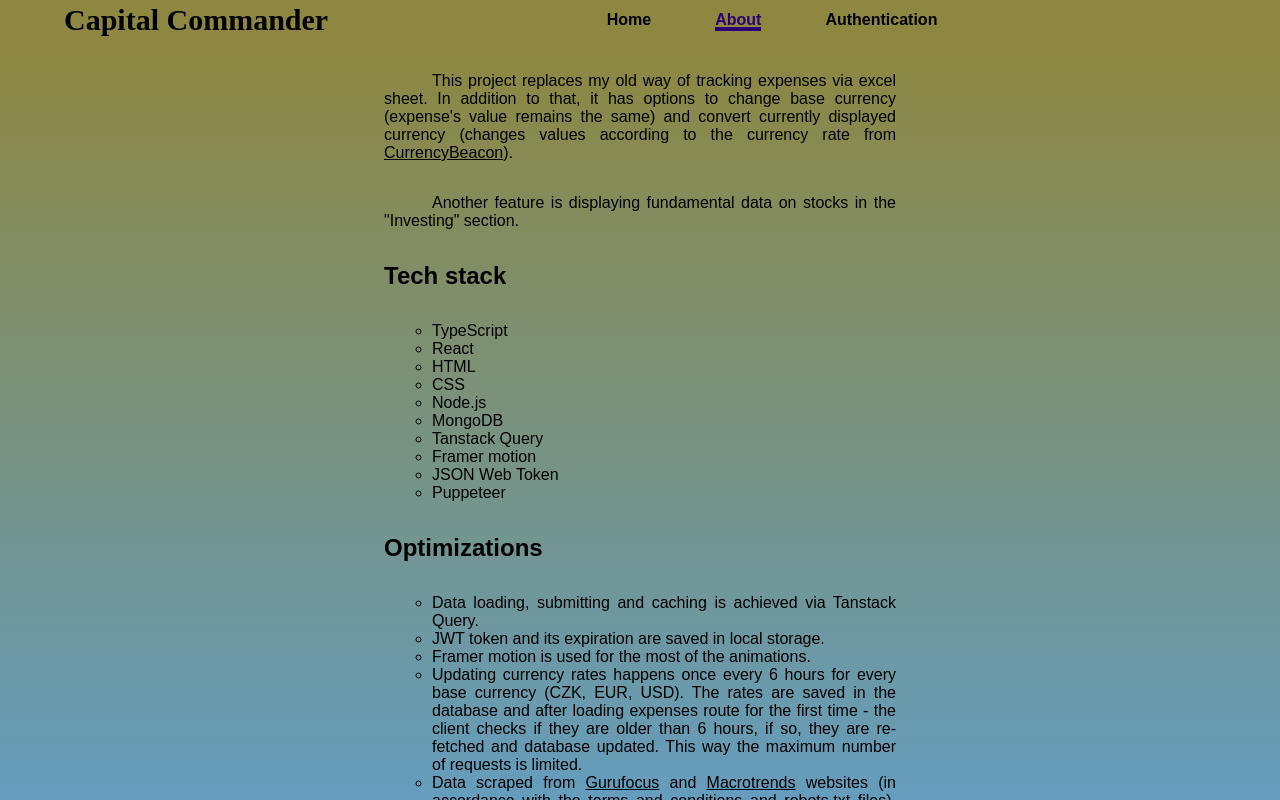
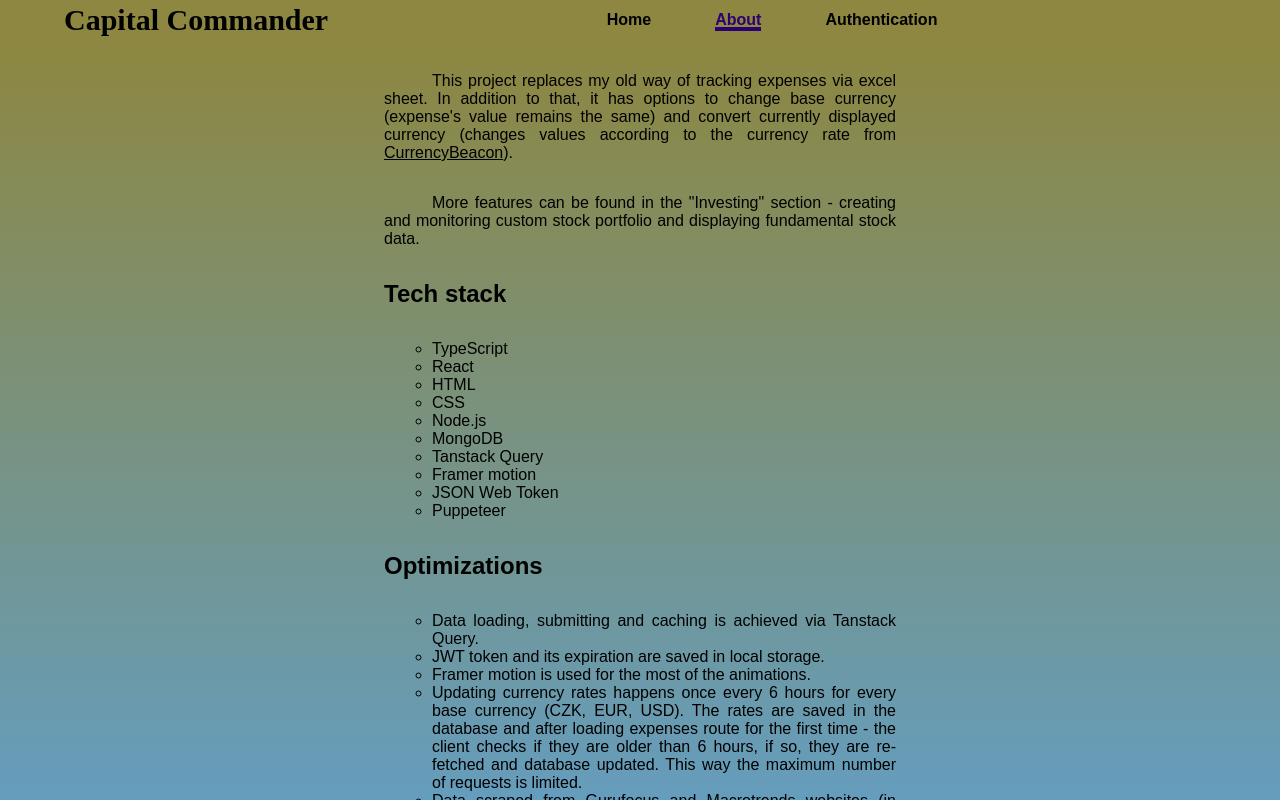
Before and after one commit to Andrij-Kolomijec/Capital-Commander, a React (Vite) app in the folder client/: page /about in a window 1280 px wide. Shown: the top 800 px of the page. Built offline with nearby package versions, Linux system fonts and the light colour scheme; a web font is replaced by a local one.

Commit message:
Edited info

```diff
--- a/client/src/routes/About.tsx
+++ b/client/src/routes/About.tsx
@@ -18,8 +18,9 @@ export default function About() {
       </Reveal>
       <Reveal>
         <p>
-          Another feature is displaying fundamental data on stocks in the
-          "Investing" section.
+          More features can be found in the "Investing" section - creating and
+          monitoring custom stock portfolio and displaying fundamental stock
+          data.
         </p>
       </Reveal>
       <Reveal>
```
Also changed, not shown: 1 other file (tests, documents, lock files or other folders).
